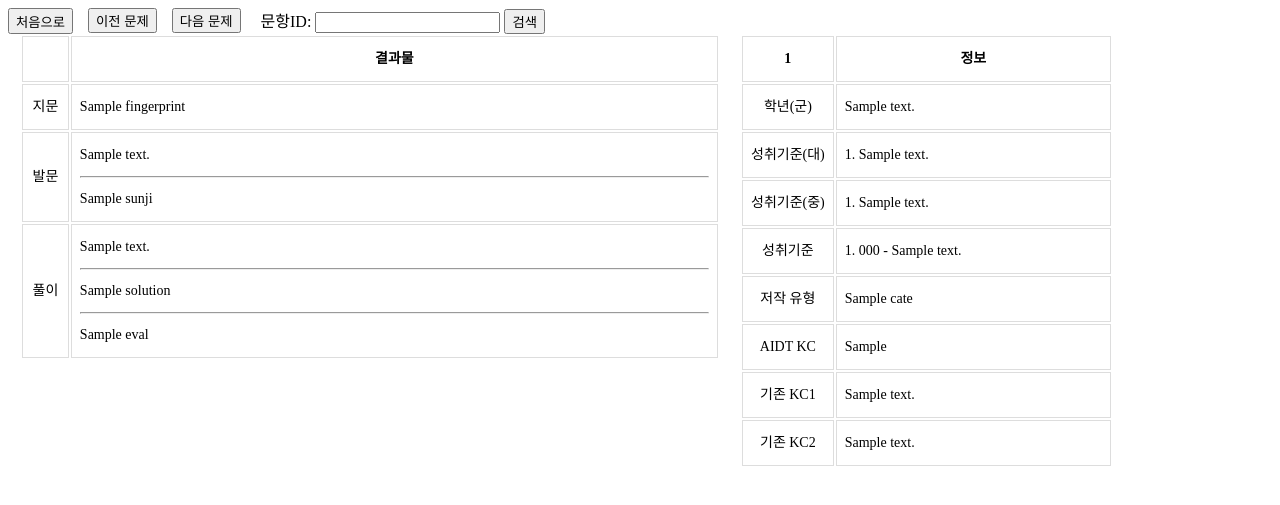
After one commit to pjaewon/inspection, a Flask app: template templates/aidt.html in a window 1280 px wide. The commit adds this page. Shown: the top 505 px of the page. Run offline with Flask 3, Linux system fonts and the light colour scheme; the template is opened without the code that fills it: most values are stand-ins (such as "Sample title", 1, 10 or a date in 2020); parts of the project's set-up code (start-up, migrations or seed data) failed here and were passed over.

Commit message:
change
test

```diff
--- a/app.py
+++ b/app.py
@@ -39,6 +39,10 @@ for index, row in ans.iterrows():
     ans_values.append( '정답: '+' <span style="color:red">//</span> '.join(str(value) for value in row.dropna()) )
 
 data['정답']=ans_values
+
+ev = ['평가기준1(서술형)', '평가기준1(퍼센트)', '평가기준2(서술형)', '평가기준2(퍼센트)', '평가기준3(서술형)', '평가기준3(퍼센트)', '평가기준4(서술형)', '평가기준4(퍼센트)', '평가기준5(서술형)', '평가기준5(퍼센트)']
+for e in ev:
+    data[e] = data[e].fillna('').astype(str)
 
 
 
@@ -84,10 +88,11 @@ def show_data():
         contents_kc1 = data.loc[selected_id, 'KC1']
         contents_kc2 = data.loc[selected_id, 'KC2']
 
+
         if data.loc[selected_id,'문제유형']=='주관식-서술형':
             eval = '평가기준1: ' + data.loc[selected_id, '평가기준1(서술형)'] + ' ' + data.loc[selected_id, '평가기준1(퍼센트)'] +'%'+'<br>평가기준2: ' + data.loc[selected_id, '평가기준2(서술형)'] + ' ' + data.loc[selected_id, '평가기준2(퍼센트)'] +'%'+'<br>평가기준3: ' + data.loc[selected_id, '평가기준3(서술형)'] + ' ' + data.loc[selected_id, '평가기준3(퍼센트)'] +'%'+'<br>평가기준4: ' + data.loc[selected_id, '평가기준4(서술형)'] + ' ' + data.loc[selected_id, '평가기준4(퍼센트)'] +'%'+'<br>평가기준5: ' + data.loc[selected_id, '평가기준5(서술형)'] + ' ' + data.loc[selected_id, '평가기준5(퍼센트)'] +'%'
         else:
-            eval = 'd'
+            eval = ''
 
 
 
@@ -124,11 +129,136 @@ def show_data():
 @app.route('/search_again', methods=['POST'])
 def search_again():
     return redirect(url_for('index'))
+#_______________________________________________________________________________________________________________________________________
+
+aidt = pd.read_excel('data/AI_DT용 문항 선별_수학.xlsx', sheet_name='문항 DB')
+col_name2 = ['문항ID','선별','식별자','KC_AI_DT','저작유형', '출처_학교급', '출처_학년', '출처_학기', '출처_과목', '출처_교육과정', '출처_시리즈/브랜드',
+       '출처_제품명', '출처_페이지','출처-문제번호', '출처_판형', '저자', '발행처정보', '사용기한', '사용범위', '사용권리',
+       '내용_교육과정', '내용_학교급', '내용_교과', '내용_학년(군)', '성취기준_영역(대)_연번', '성취기준_영역(대)',
+       '성취기준_영역(중)_연번', '성취기준_영역(중)', '성취기준_성취기준명_연번', '성취기준_성취기준명',
+       '성취기준_표준코드', 'KC1', 'KC2', '키워드', '행동영역', '난이도', '지문(세트문제)', '발문', '객관식선지1',
+       '객관식선지2', '객관식선지3', '객관식선지4', '객관식선지5', '객관식정답', '주관식정답입력개수', '주관식정답_1',
+       '주관식정답_2', '주관식정답_3', '주관식정답_4', '주관식정답_5', '주관식정답_6', '주관식정답_7',
+       '주관식정답_8', '주관식정답_9', '주관식정답_10', '주관식정답_11', '주관식정답_12', '주관식정답_13',
+       '주관식정답_14', '주관식정답_15', '주관식정답_16', '주관식정답_17', '주관식정답_18', '주관식정답_19',
+       '주관식정답_20', '풀이', '평가기준1(서술형)', '평가기준1(퍼센트)', '평가기준2(서술형)',
+       '평가기준2(퍼센트)', '평가기준3(서술형)', '평가기준3(퍼센트)',
+       '평가기준4(서술형)', '평가기준4(퍼센트)', '평가기준5(서술형)', '평가기준5(퍼센트)', '문제유형', '선택지유형',
+       '선택지개수', '세트문제여부', '개별출제여부','세트문항 대표ID', '딸린문항수', '교과서1_교육과정', '교과서1_학교급',
+       '교과서1_학년', '교과서1_학기', '교과서1_교과서명', '교과서1_저자', '교과서1_대단원순서', '교과서1_대단원명',
+       '교과서1_중단원순서', '교과서1_중단원명', '교과서1_소단원순서', '교과서1_소단원명', '교과서2_교육과정',
+       '교과서2_학교급', '교과서2_학년', '교과서2_학기', '교과서2_교과서명', '교과서2_저자', '교과서2_대단원순서',
+       '교과서2_대단원명', '교과서2_중단원순서', '교과서2_중단원명', '교과서2_소단원순서', '교과서2_소단원명','memo']
+aidt.columns = col_name2
+
+aidt['객관식정답'].replace({'1': '①', '2': '②', '3': '③', '4': '④', '5': '⑤',1: '①', 2: '②', 3: '③',4: '④',5: '⑤'}, regex=True, inplace=True)
+ans2 = aidt[['객관식정답','주관식정답_1', '주관식정답_2', '주관식정답_3', '주관식정답_4', '주관식정답_5', '주관식정답_6', '주관식정답_7',
+       '주관식정답_8', '주관식정답_9', '주관식정답_10', '주관식정답_11', '주관식정답_12', '주관식정답_13',
+       '주관식정답_14', '주관식정답_15', '주관식정답_16', '주관식정답_17', '주관식정답_18', '주관식정답_19', '주관식정답_20']]
+ans2.fillna('')
+ans_values2=[]
+
+for index, row in ans2.iterrows():
+    ans_values2.append( '정답: '+' <span style="color:red">//</span> '.join(str(value) for value in row.dropna()) )
+
+aidt['정답']=ans_values2
+
+ev2 = ['평가기준1(서술형)', '평가기준1(퍼센트)', '평가기준2(서술형)', '평가기준2(퍼센트)', '평가기준3(서술형)', '평가기준3(퍼센트)', '평가기준4(서술형)', '평가기준4(퍼센트)', '평가기준5(서술형)', '평가기준5(퍼센트)']
+for e in ev2:
+    aidt[e] = aidt[e].fillna('').astype(str)
+
+aidt['문항ID']=aidt['문항ID'].apply(lambda x:str(x))
+aidt.set_index('문항ID',inplace=True)
+
+# 문항 ID 리스트 생성
+question_ids2 = list(aidt.index)
+question_ids2.sort()
+
+@app.route('/show_data2', methods=['POST'])
+def show_data2():
+    if request.method == 'POST':
+        selected_id = str(request.form['selected_id'])
+
+        # 입력된 ID가 aidtFrame에 없는 경우
+        if selected_id not in aidt.index:
+            return render_template('result.html', not_found=True)
+
+        dap = aidt.loc[selected_id,'정답']
+
+        if aidt.loc[selected_id,'문제유형'][:3]=='객관식':
+            sunji ='① ' + aidt.loc[selected_id,'객관식선지1'] + '<br>② ' + aidt.loc[selected_id,'객관식선지2'] + '<br>③ ' + aidt.loc[selected_id,'객관식선지3'] + '<br>④ ' + aidt.loc[selected_id,'객관식선지4'] + '<br>⑤ ' + aidt.loc[selected_id,'객관식선지5']
+        else:
+            sunji = ''
+
+        kc_aidt = aidt.loc[selected_id, 'KC_AI_DT']
+        cate = aidt.loc[selected_id, '저작유형']
+
+        contents_group = aidt.loc[selected_id, '내용_학년(군)']
+        contents_achi_1_num = aidt.loc[selected_id, '성취기준_영역(대)_연번']
+        contents_achi_1 = aidt.loc[selected_id, '성취기준_영역(대)']
+        contents_achi_2_num = aidt.loc[selected_id, '성취기준_영역(중)_연번']
+        contents_achi_2 = aidt.loc[selected_id, '성취기준_영역(중)']
+        contents_achi_3_num = aidt.loc[selected_id, '성취기준_성취기준명_연번']
+        contents_achi_3_code = aidt.loc[selected_id, '성취기준_표준코드']
+        contents_achi_3 = aidt.loc[selected_id, '성취기준_성취기준명']
+        contents_kc1 = aidt.loc[selected_id, 'KC1']
+        contents_kc2 = aidt.loc[selected_id, 'KC2']
+
+
+        if aidt.loc[selected_id,'문제유형']=='주관식-서술형':
+            eval = '평가기준1: ' + aidt.loc[selected_id, '평가기준1(서술형)'] + ' ' + aidt.loc[selected_id, '평가기준1(퍼센트)'] +'%'+'<br>평가기준2: ' + aidt.loc[selected_id, '평가기준2(서술형)'] + ' ' + aidt.loc[selected_id, '평가기준2(퍼센트)'] +'%'+'<br>평가기준3: ' + aidt.loc[selected_id, '평가기준3(서술형)'] + ' ' + aidt.loc[selected_id, '평가기준3(퍼센트)'] +'%'+'<br>평가기준4: ' + aidt.loc[selected_id, '평가기준4(서술형)'] + ' ' + aidt.loc[selected_id, '평가기준4(퍼센트)'] +'%'+'<br>평가기준5: ' + aidt.loc[selected_id, '평가기준5(서술형)'] + ' ' + aidt.loc[selected_id, '평가기준5(퍼센트)'] +'%'
+        else:
+            eval = ''
 
 
 
+
+        fingerprint = aidt.loc[selected_id, '지문(세트문제)']
+        content = aidt.loc[selected_id, '발문']
+        answer = aidt.loc[selected_id, '정답']
+        solution = aidt.loc[selected_id, '풀이']
+
+
+
+
+        current_index = question_ids2.index(selected_id)
+        next_index = (current_index + 1) % len(question_ids2)
+        prev_index = (current_index - 1) % len(question_ids2)
+
+        # 다음 문제의 ID
+        next_question_id = question_ids2[next_index]
+        prev_question_id = question_ids2[prev_index]
+
+        return render_template('aidt.html', selected_id=selected_id, contents_group=contents_group,
+                               fingerprint=fingerprint, content=content, answer=answer, solution=solution,
+                               contents_achi_1_num=contents_achi_1_num,contents_achi_1=contents_achi_1,
+                               contents_achi_2_num=contents_achi_2_num,contents_achi_2=contents_achi_2,
+                               contents_achi_3_num=contents_achi_3_num,contents_achi_3_code=contents_achi_3_code,contents_achi_3=contents_achi_3,
+                               contents_kc1=contents_kc1,contents_kc2=contents_kc2, eval=eval,
+                                prev_question_id=prev_question_id,next_question_id=next_question_id,sunji=sunji, dap=dap,
+                                kc_aidt=kc_aidt,cate=cate,
+                                not_found=False
+                                )
+
+
+    return render_template('index.html')
+
+@app.route('/search_again2', methods=['POST'])
+def search_again2():
+    return redirect(url_for('index'))
+
+#_______________________________________________________________________________________________________________________________________
+
+
+
+
+
+
+
+
+
+
+# if __name__ == '__main__':
+#     app.run(debug=True)
 if __name__ == '__main__':
-    app.run(debug=True)
-# if __name__ == '__main__':
-#     from waitress import serve
-#     serve(app, host="0.0.0.0", port=7396)
+    app.run(host='0.0.0.0', port=5000)
--- /dev/null
+++ b/templates/aidt.html
@@ -0,0 +1,169 @@
+<!DOCTYPE html>
+<html lang="en">
+<head>
+    <meta charset="UTF-8">
+    <meta name="viewport" content="width=device-width, initial-scale=1.0">
+    <title>AIDT KC 검토</title>
+    <script>
+        MathJax = {
+            tex: {
+                inlineMath: [['$', '$'], ['$$', '$$'], ['\\(', '\\)'], ['\\[', '\\]']]
+            }
+        };
+
+    </script>
+    <script type="text/javascript" async
+            src="https://cdnjs.cloudflare.com/ajax/libs/mathjax/3.2.2/es5/tex-mml-chtml.min.js">
+
+    </script>
+    <style>
+        th,
+        td {
+            line-height: 2;
+            font-size: 14px;
+        }
+        .flex-container {
+            display: flex;
+            justify-content: center; /* 수평 가운데 정렬 */
+        }
+        .latex-table {
+            display : inline-block;
+            width: 700px;
+            margin-right: 20px;
+            float: right;
+        }
+        .metadata-table {
+            display : inline-block;
+            width: 500px;
+            margin-right: 20px;
+            float: left;
+        }
+
+        .result-td img {
+            max-width: 70%;
+            height: auto;
+            margin: auto;
+            display: block;
+        }
+        .latex-table th, .latex-table td,
+        .metadata-table th, .metadata-table td {
+            border: 1px solid #ddd;
+            padding: 8px;
+            text-align: left;
+        }
+
+        .buttons-container {
+            display: flex;
+        }
+        .buttons-container button {
+            margin-right: 15px; /* 버튼 간격 조절 */
+        }
+        .buttons-container form:nth-child(2) input[type="submit"] {
+            margin-right: 15px; /* "이전 문제" 버튼의 간격을 더 조절합니다. */
+        }
+        pre {
+            white-space: pre-wrap;
+            word-wrap: break-word;
+            font-family: 'gothic'
+        }
+    </style>
+</head>
+<body>
+
+
+
+
+<!-- 버튼들을 가로로 배열하는 div에 스타일 추가 -->
+<div class="buttons-container">
+    <!-- "처음으로" 버튼 -->
+    <button onclick="location.href='/';">처음으로</button>
+
+    <!-- "이전 문제" 버튼 -->
+    <form action="/show_data2" method="post">
+        <input type="hidden" name="selected_id" value="{{ prev_question_id }}">
+        <input type="submit" value="이전 문제">
+    </form>
+
+    <!-- "다음 문제" 버튼 -->
+    <form action="/show_data2" method="post">
+        <input type="hidden" name="selected_id" value="{{ next_question_id }}">
+        <input type="submit" value="다음 문제">
+    </form>
+
+    <!-- 검색 폼 추가 -->
+    <form action="/show_data2" method="post">
+        <label for="search_id">&nbsp;&nbsp;&nbsp;&nbsp; 문항ID:</label>
+        <input type="text" id="search_id" name="selected_id" required>
+        <input type="submit" value="검색">
+    </form>
+</div>
+
+<!-- 이미지와 결과물을 담고 있는 div -->
+<div class="flex-container">
+
+    <table class="latex-table" align="right">
+        <thead>
+            <tr>
+                <th style="text-align: center; width: 30px;"></th>
+                <th style="text-align: center; width: 670px;">결과물</th>
+            </tr>
+        </thead>
+        <tr>
+            <td style="text-align: center;">지문</td>
+            <td class="result-td">{{ fingerprint |safe }} </td>
+        </tr>
+        <tr>
+            <td style="text-align: center;">발문</td>
+            <td class="result-td">{{ content|safe}}<hr></hr>{{sunji|safe}}</td>
+        </tr>
+        <tr>
+            <td style="text-align: center;">풀이</td>
+            <td class="result-td">{{answer|safe}}<hr></hr>{{solution |safe}} <hr></hr> {{eval|safe}}</td>
+        </tr>
+    </table>
+
+    <!-- 메타데이터 테이블 -->
+    <table class="metadata-table">
+        <thead>
+            <tr>
+              <th style="text-align: center; width: 25%;">{{selected_id}}</th>
+              <th style="text-align: center; width: 75%;">정보</th>
+            </tr>
+        </thead>
+        <tr>
+            <td style="text-align: center;">학년(군)</td>
+            <td>{{contents_group}}</td>
+        </tr>
+        <tr>
+            <td style="text-align: center;">성취기준(대)</td>
+            <td>{{ contents_achi_1_num }}. {{contents_achi_1}}</td>
+        </tr>
+        <tr>
+            <td style="text-align: center;">성취기준(중)</td>
+            <td>{{ contents_achi_2_num }}. {{contents_achi_2}}</td>
+        </tr>
+        <tr>
+            <td style="text-align: center;">성취기준</td>
+            <td>{{ contents_achi_3_num }}. {{contents_achi_3_code}} - {{contents_achi_3}}</td>
+        </tr>
+        <tr>
+            <td style="text-align: center;">저작 유형</td>
+            <td>{{ cate }}</td>
+        </tr>
+        <tr>
+            <td style="text-align: center;">AIDT KC</td>
+            <td>{{ kc_aidt }}</td>
+        </tr>
+        <tr>
+            <td style="text-align: center;">기존 KC1</td>
+            <td>{{ contents_kc1 }}</td>
+        </tr>
+        <tr>
+            <td style="text-align: center;">기존 KC2</td>
+            <td>{{ contents_kc2 }}</td>
+        </tr>
+    </table>
+</div>
+
+</body>
+</html>
```
Also changed, not shown: aidt.py (added, +140 -0 lines), app copy 2.py (added, +138 -0 lines), app copy.py (+3 -4 lines), templates/index.html (+7 -7 lines), 2 other files.
